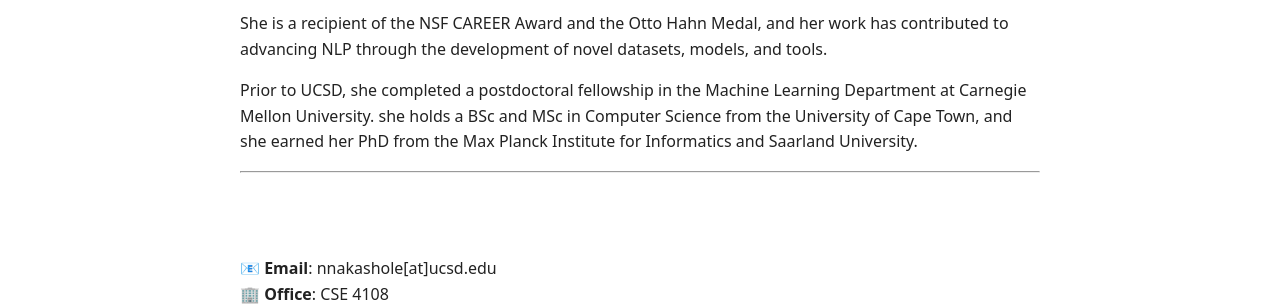
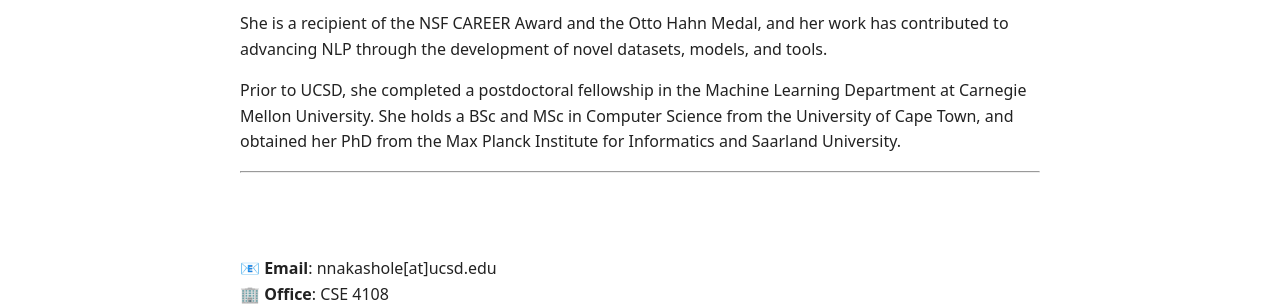
Before and after one commit to ndapa/ndapa.github.io, a Jekyll site: the page built from index.md, in a window 1280 px wide. Shown: the part 727-1032 px from the top of the page. Built offline with Jekyll 4.4.1, drawn with Linux system fonts in a browser that asks for light colours.

Commit message:
Update index.md

```diff
--- a/index.md
+++ b/index.md
@@ -23,7 +23,7 @@
 She is a recipient of the NSF CAREER Award and the Otto Hahn Medal, and her work has contributed to advancing NLP through the development of novel datasets, models, and tools.
 
 Prior to UCSD, she completed a postdoctoral fellowship in the Machine Learning Department at Carnegie Mellon University.
-she holds a BSc and MSc in Computer Science from the University of Cape Town, and she earned her PhD from the Max Planck Institute for Informatics and Saarland University.
+She holds a BSc and MSc in Computer Science from the University of Cape Town, and obtained her PhD from the Max Planck Institute for Informatics and Saarland University.
 
 ---
 
```
